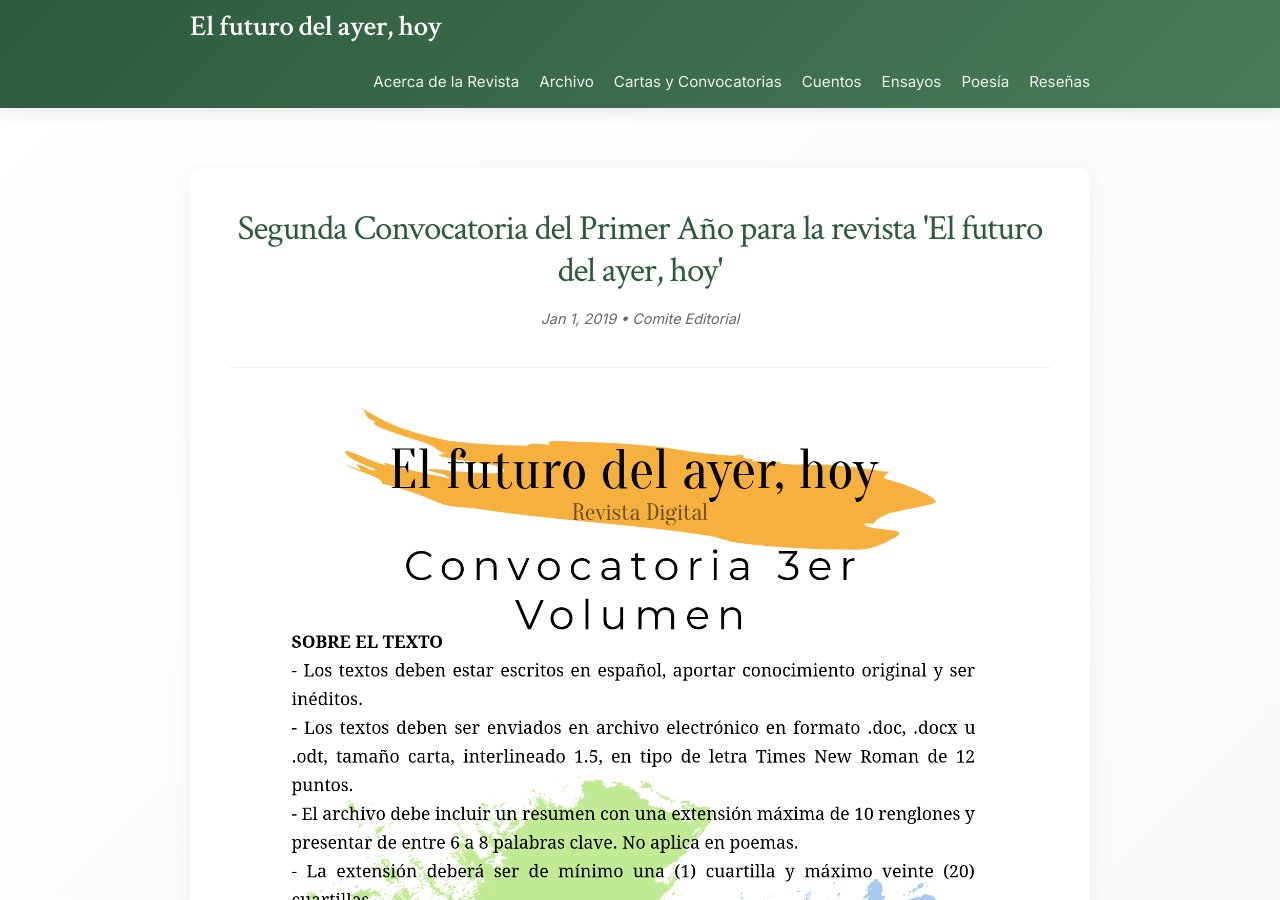
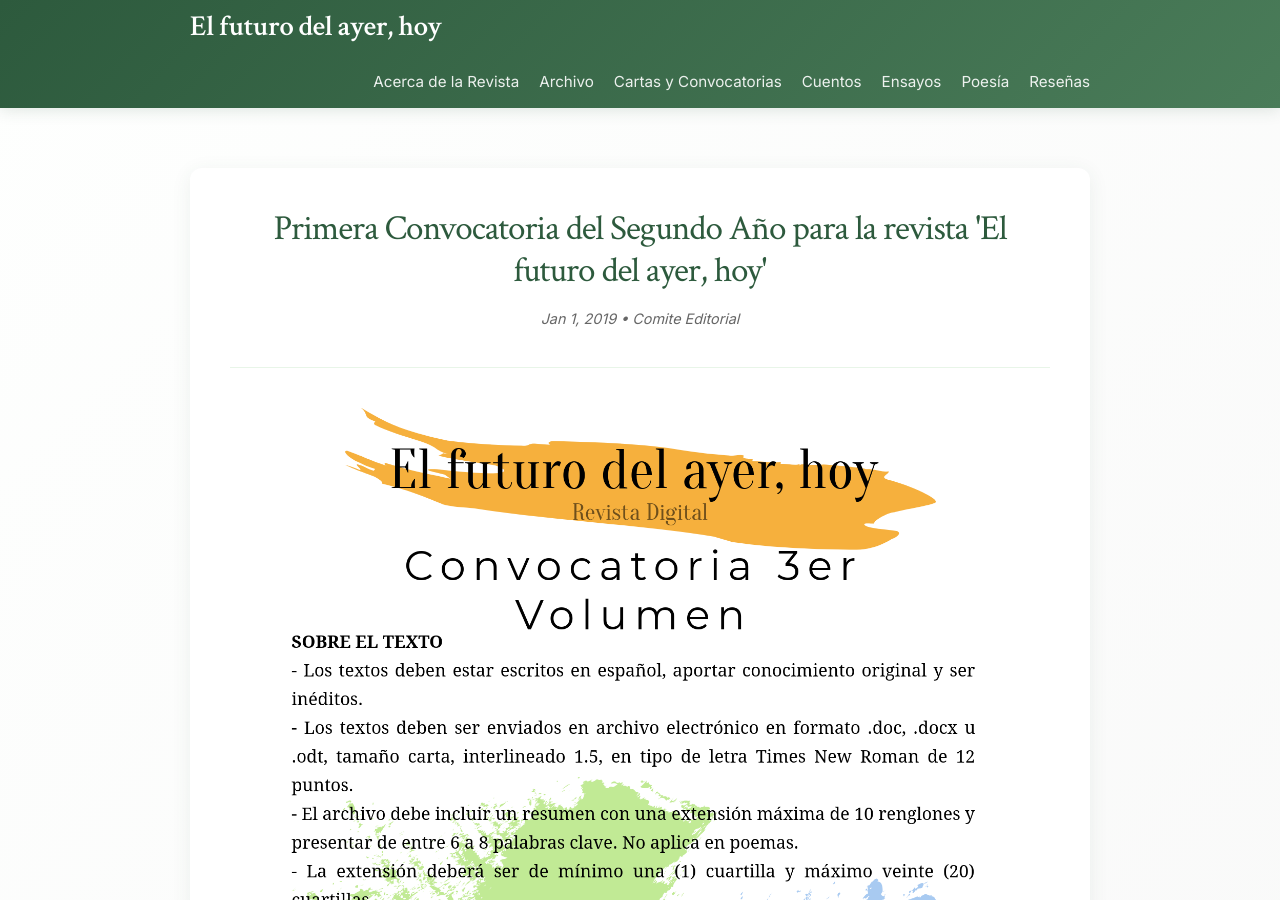
Before and after one commit to vicosurge/futuroayerhoy, a Jekyll site: the page built from _convocatorias/2025-08-09-primera-convocatoria-segundo-ano.markdown, in a window 1280 px wide and 900 px high. Built offline with Jekyll 4.4.1, drawn with Linux system fonts in a browser that asks for light colours.

Commit message:
Corrected titles

```diff
--- a/_convocatorias/2025-08-09-primera-convocatoria-segundo-ano.markdown
+++ b/_convocatorias/2025-08-09-primera-convocatoria-segundo-ano.markdown
@@ -1,6 +1,6 @@
 ---
 layout: post
-title: "Segunda Convocatoria del Primer Año para la revista 'El futuro del ayer, hoy'"
+title: "Primera Convocatoria del Segundo Año para la revista 'El futuro del ayer, hoy'"
 date: 2019-01-01 00:00:00 -0800
 originaldate: 2019-01-01 00:00:00 -0800
 categories: Convocatoria
--- a/_convocatorias/2025-08-09-segunda-convocatoria-segundo-ano.markdown
+++ b/_convocatorias/2025-08-09-segunda-convocatoria-segundo-ano.markdown
@@ -1,6 +1,6 @@
 ---
 layout: post
-title: "Segunda Convocatoria del Primer Año para la revista 'El futuro del ayer, hoy'"
+title: "Segunda Convocatoria del Segundo Año para la revista 'El futuro del ayer, hoy'"
 date: 2018-08-31 00:00:00 -0800
 originaldate: 2018-08-31 00:00:00 -0800
 categories: Convocatoria
```
